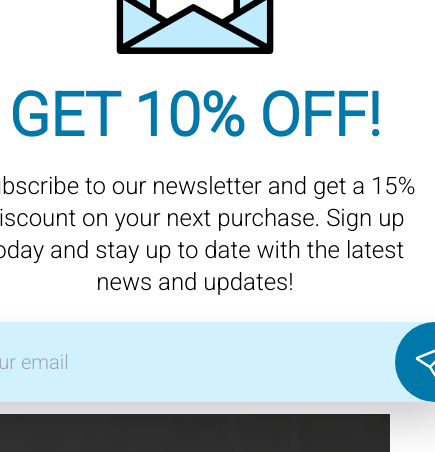
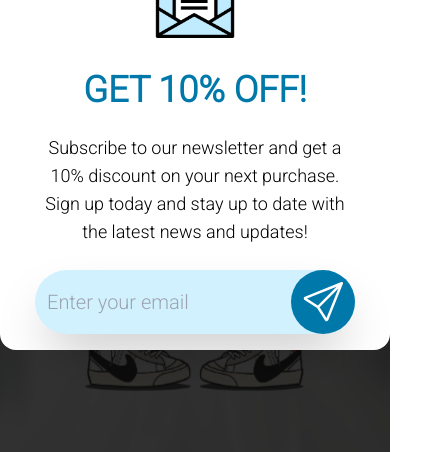
Before and after one commit to mateuszzientek/Praca, a React (Create React App) app in the folder react/: page / in a window 390 px wide. Shown: the part 288-740 px from the top of the page, 435 px wide, since content can reach past the window. Built offline with nearby package versions, Linux system fonts and the light colour scheme.

Commit message:
newslatter resp, questionsSection resp dla mozzilli

```diff
--- a/react/src/components/Footer.jsx
+++ b/react/src/components/Footer.jsx
@@ -1,7 +1,6 @@
 import React from 'react';
 import { BsFacebook, BsInstagram } from 'react-icons/bs'
-import { GiConverseShoe } from 'react-icons/gi'
-import { AiFillTwitterCircle, AiFillInstagram } from 'react-icons/ai'
+import { AiFillTwitterCircle } from 'react-icons/ai'
 import logo from '../assets/images/logo2.png';
 
 
@@ -15,16 +14,20 @@ function Footer(props) {
             <div className='flex justify-center  bg-black/90 md:h-36 py-6'>
 
                 <div className='flex flex-col md:flex-row justify-between items-center md:w-[90%] lg:w-[80%] 2xl:w-[90rem] space-y-3  '>
+
+                    {/* social media  */}
                     <div className='flex items-center space-x-4 '>
                         <BsFacebook className="cursor-pointer hover:scale-125 transition ease-out duration-300" style={iconStyles} size={40} />
                         <AiFillTwitterCircle className="cursor-pointer hover:scale-125 transition ease-out duration-300" style={iconStyles} size={46} />
                         <BsInstagram className="cursor-pointer hover:scale-125 transition ease-out duration-300" style={iconStyles} size={40} />
                     </div>
 
+                    {/* logo */}
                     <div className='flex items-center space-x-2'>
-                        <img src={logo} className='h-[6rem] w-[15rem]' />
+                        <img src={logo} className='h-[5rem] w-[13rem]' />
                     </div>
 
+                    {/* return/ delivery */}
                     <div className='flex text-2xl space-x-4 text-white '>
                         <p className='cursor-pointer hover:border-b-2 '>Delivery</p>
                         <p className='cursor-pointer hover:border-b-2 '>Return</p>
@@ -35,6 +38,7 @@ function Footer(props) {
 
             </div>
 
+            {/* all rights reserved */}
             <div className='flex justify-center items-center bg-black/95 h-[3rem] '>
                 <p className='text-white/80 text-xl'>© SneakersZone. All rights reserved. </p>
             </div>
--- a/react/src/components/Newslatter.jsx
+++ b/react/src/components/Newslatter.jsx
@@ -9,6 +9,8 @@ function Newslatter(props) {
 
     const { theme, setTheme } = useContext(ThemeContext);
     const [showNewslatter, setShowNewslatter] = useState(false);
+
+    {/* show up newslatter */ }
 
     useEffect(() => {
 
@@ -24,20 +26,30 @@ function Newslatter(props) {
             {showNewslatter && (
                 <div className='bg-black/80 fixed w-full h-screen z-10 flex justify-center items-center '>
 
-                    <div className='relative  bg-white dark:bg-black dark:border-white dark:border-2 w-[45rem] h-[35rem] rounded-2xl'>
+                    <div className='relative  bg-white dark:bg-black dark:border-white dark:border-2 w-[25rem] h-[27rem] md:w-[35rem] md:h-[28rem] lg:w-[45rem] lg:h-[35rem] rounded-2xl'>
                         <div onClick={() => setShowNewslatter(!showNewslatter)}>
                             <AiOutlineClose size={30} color={theme === 'dark' ? "white" : "black"} className='absolute right-4 top-6 cursor-pointer hover:scale-125' />
                         </div>
 
                         <div className='flex flex-col items-center justify-center font-roboto text-black dark:text-white'>
-                            <img src={theme === 'dark' ? photo_black : photo} className='w-[10rem] h-[10rem] mt-10' />
-                            <p className='text-6xl mt-8 font-bold text-[#0078aa]'>GET 10% OFF!</p>
-                            <p className='text-2xl mt-6 text-center px-10'>Subscribe to our newsletter and get a 15% discount on your next purchase. Sign up today and stay up to date with the latest news and updates! </p>
+
+                            {/* iamge */}
+                            <img src={theme === 'dark' ? photo_black : photo} className='w-[5rem] h-[5rem] lg:w-[10rem] lg:h-[10rem] mt-10' />
+
+                            {/* main text */}
+                            <p className='text-4xl md:text-5xl lg:text-6xl mt-8 font-bold text-[#0078aa]'>GET 10% OFF!</p>
+
+                            {/* second text */}
+                            <p className='text-lg lg:text-2xl mt-6 text-center px-10'>Subscribe to our newsletter and get a 10% discount on your next purchase. Sign up today and stay up to date with the latest news and updates! </p>
                             <div className='flex relative items-center '>
-                                <input className='bg-[hsl(198,100%,91%)] w-[35rem] h-[5rem] mt-6 rounded-full px-3 shadow-2xl focus:outline-none text-xl text-black focus:border-2 border-black/60 focus:bg-[hsl(198,100%,84%)] hover:bg-[hsl(198,100%,84%)]' type='email' placeholder='Enter your email'>
+
+                                {/* input for email */}
+                                <input className='bg-[hsl(198,100%,91%)] w-[20rem] md:w-[30rem] h-[4rem] lg:w-[35rem] lg:h-[5rem] mt-6 rounded-full px-3 shadow-2xl focus:outline-none text-xl text-black focus:border-2 border-black/60 focus:bg-[hsl(198,100%,84%)] hover:bg-[hsl(198,100%,84%)]' type='email' placeholder='Enter your email'>
 
                                 </input>
-                                <button className='flex justify-center items-center bg-[#0078aa] h-[5rem] w-[5rem] rounded-full mt-6 absolute right-0 hover:scale-105 transition hover:ease-in-out duration-300'>
+
+                                {/* button in input */}
+                                <button className='flex justify-center items-center bg-[#0078aa] h-[4rem] w-[4rem] lg:h-[5rem] lg:w-[5rem] rounded-full mt-6 absolute right-0 hover:scale-105 transition hover:ease-in-out duration-300'>
                                     <BsSend size={40} color='white' />
                                 </button>
                             </div>
--- a/react/src/components/QuestionsSection.jsx
+++ b/react/src/components/QuestionsSection.jsx
@@ -10,17 +10,17 @@ function QuestionsSection() {
 
             {/* main text */}
 
-            <div className="flex flex-col items-center md:mr-[40rem] md:ml-[20rem] lg:ml-[13rem] xl:ml-[8rem] pt-20 font-roboto font-bold text-black/70 dark:text-white">
+            <div className="flex flex-col items-center  md:mr-[40rem]  md:ml-[20rem] lg:ml-[13rem] xl:ml-[8rem] pt-20 font-roboto font-bold text-black/70 dark:text-white">
                 <p className="text-5xl md:text-5xl xl:text-7xl ">Questions? Write!</p>
-                <p className="mt-10 text-lg md:text-xl lg:text-2xl xl:text-3xl w-[30rem] md:w-[23rem] lg:w-[32rem] xl:w-[40rem] mx-auto">If you have any questions, feel free to write to us! We will respond to them as quickly as we can!</p>
+                <p className="mt-10 text-lg md:text-xl lg:text-2xl xl:text-3xl w-[25rem] sm:w-[30rem] md:w-[23rem] lg:w-[32rem] xl:w-[40rem] mx-auto">If you have any questions, feel free to write to us! We will respond to them as quickly as we can!</p>
 
-                <div className="flex justify-center space-x-10 mt-10 items-center">
+                <div className="flex justify-center space-x-10 mt-10 items-center ">
 
                     {/* name and surname buttons */}
 
-                    <input className='px-3 w-[13rem] md:w-[10rem] lg:w-[13rem] h-[3rem] rounded-full shadow-button focus:outline-none focus:border-2 border-black/60' type="text" placeholder='Name' />
+                    <input className='px-3 w-[10rem] sm:w-[13rem] md:w-[10rem] lg:w-[13rem] h-[3rem] rounded-full shadow-button focus:outline-none focus:border-2 border-black/60' type="text" placeholder='Name' />
 
-                    <input className='px-3 w-[13rem] md:w-[10rem] lg:w-[13rem] h-[3rem] rounded-full shadow-button focus:outline-none focus:border-2 border-black/60' type="text" placeholder='Surname' />
+                    <input className='px-3 w-[10rem] sm:w-[13rem] md:w-[10rem] lg:w-[13rem] h-[3rem] rounded-full shadow-button focus:outline-none focus:border-2 border-black/60' type="text" placeholder='Surname' />
 
                 </div>
 
--- a/react/src/components/ToogleDarkButton.jsx
+++ b/react/src/components/ToogleDarkButton.jsx
@@ -12,7 +12,7 @@ function ToggleDarkButton() {
     };
 
     return (
-        <button onClick={handleClick} className='flex justify-center items-center bg-[white]  rounded-full w-[2.5rem] h-[2.5rem] mx-4 shadow-xl'>
+        <button onClick={handleClick} className='flex justify-center items-center bg-[white]  rounded-full w-[2.5rem] h-[2.5rem] mx-4 shadow-xl hover:scale-110 transition ease-in-out duration-300'>
             {theme === 'dark' ? <BsSun size={20} /> : <BsMoon size={20} />}
         </button>
     );
```
